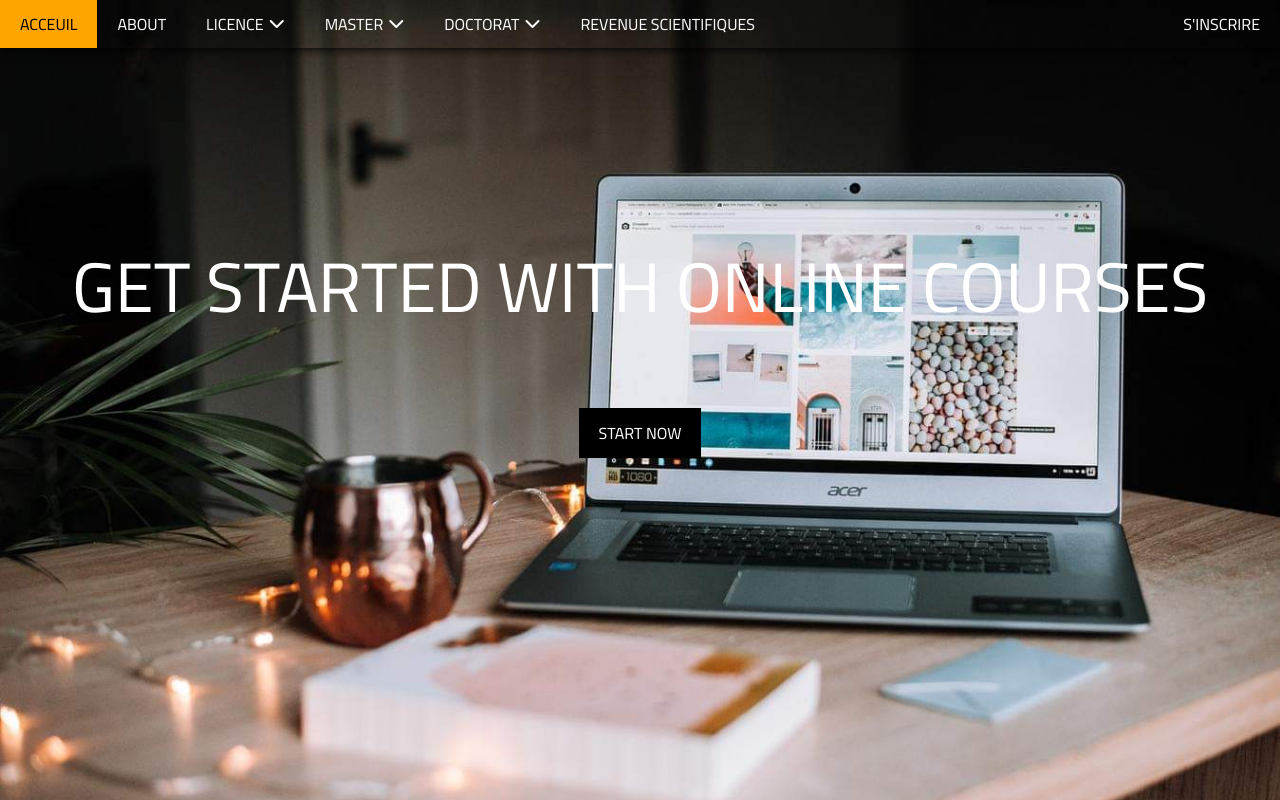
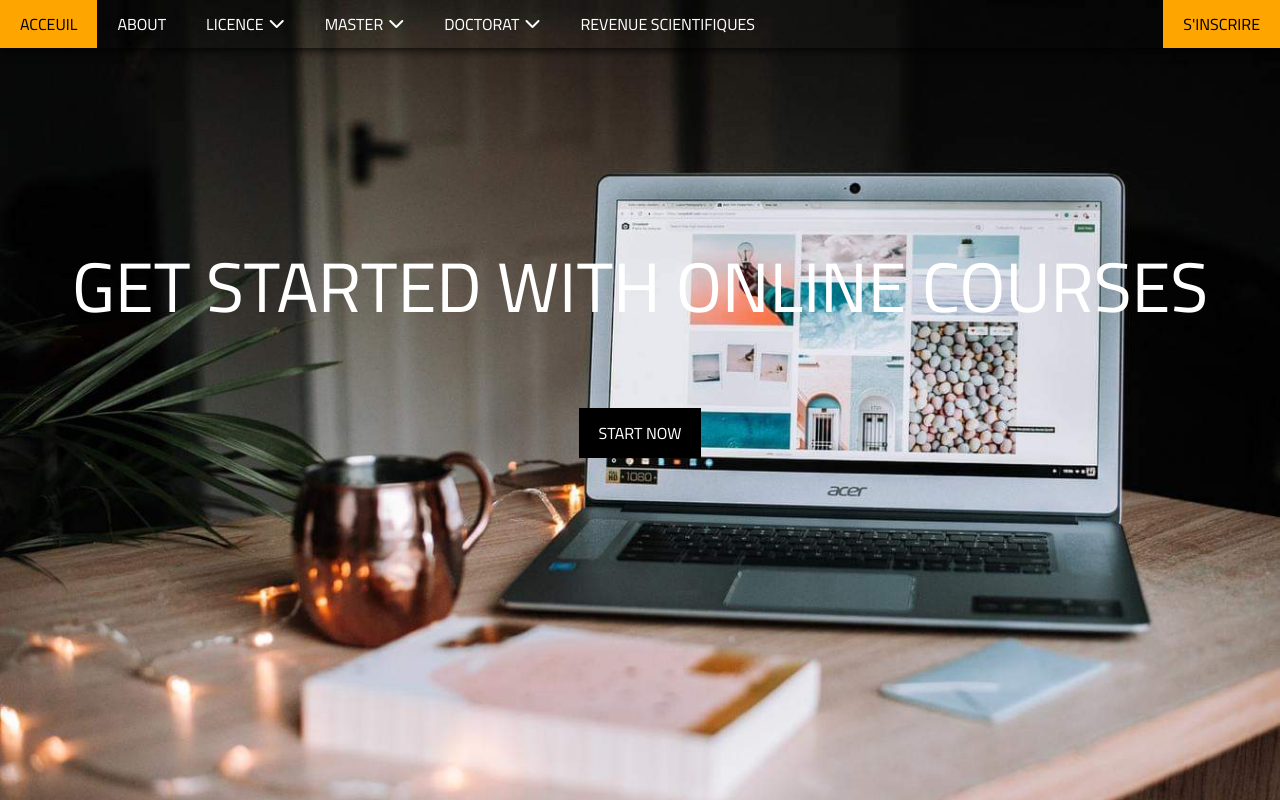
Before and after one commit to mohamedbensalem421/project, a plain HTML site: page index.html in a window 1280 px wide. In both pictures the pointer is over the link "S'INSCRIRE". Shown: the top 800 px of the page. Drawn offline with Linux system fonts and the light colour scheme; a script that the page names is missing.

Commit message:
Update Elzero.css

```diff
--- a/css/Elzero.css
+++ b/css/Elzero.css
@@ -112,6 +112,10 @@ nav > a{
   color: white;
   text-decoration: none;
   padding: 15px 20px;
+}
+nav > a:hover{
+  background-color: orange;
+  color: black;
 }
 header .text{
   position: absolute;
```
